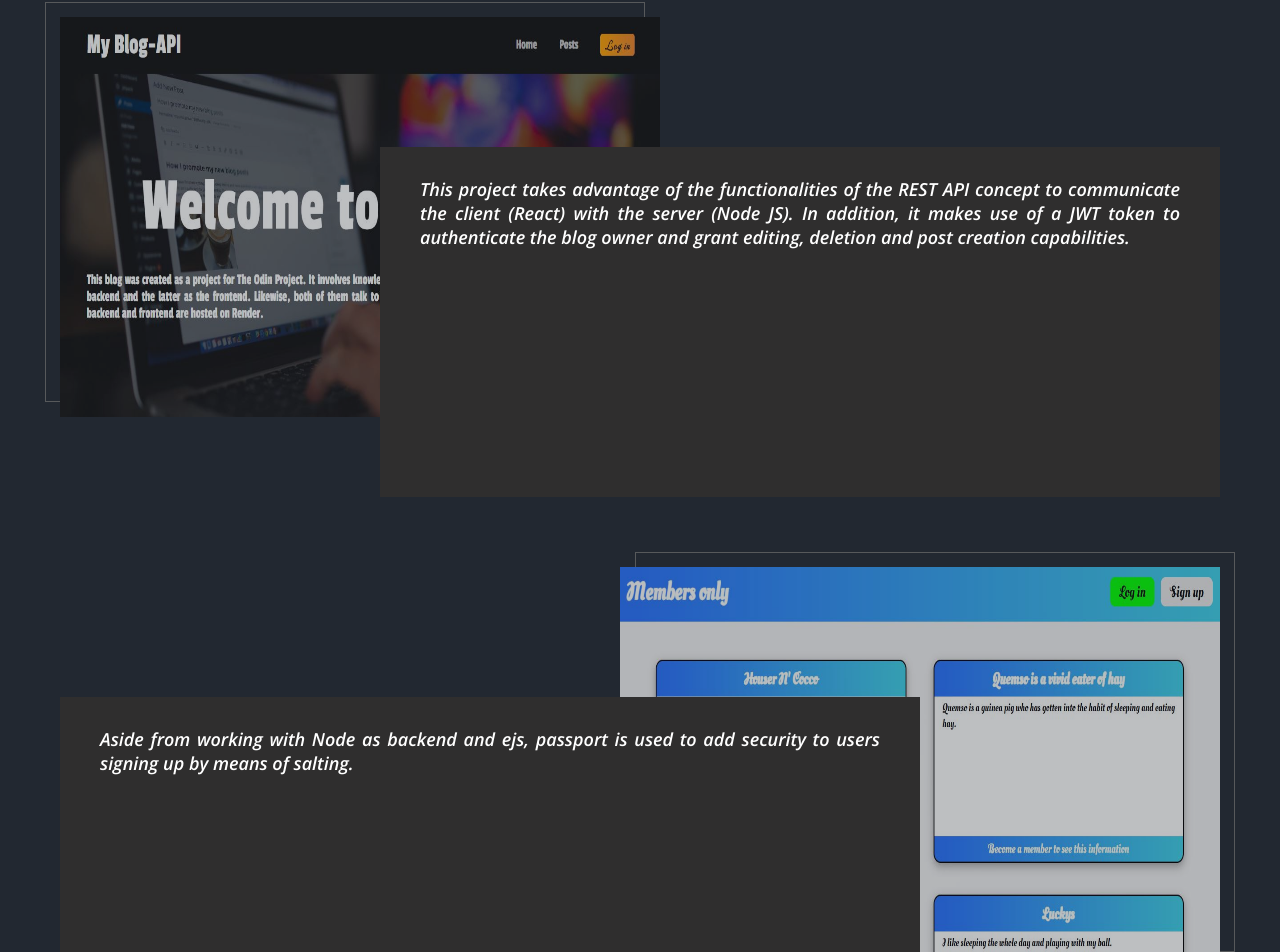
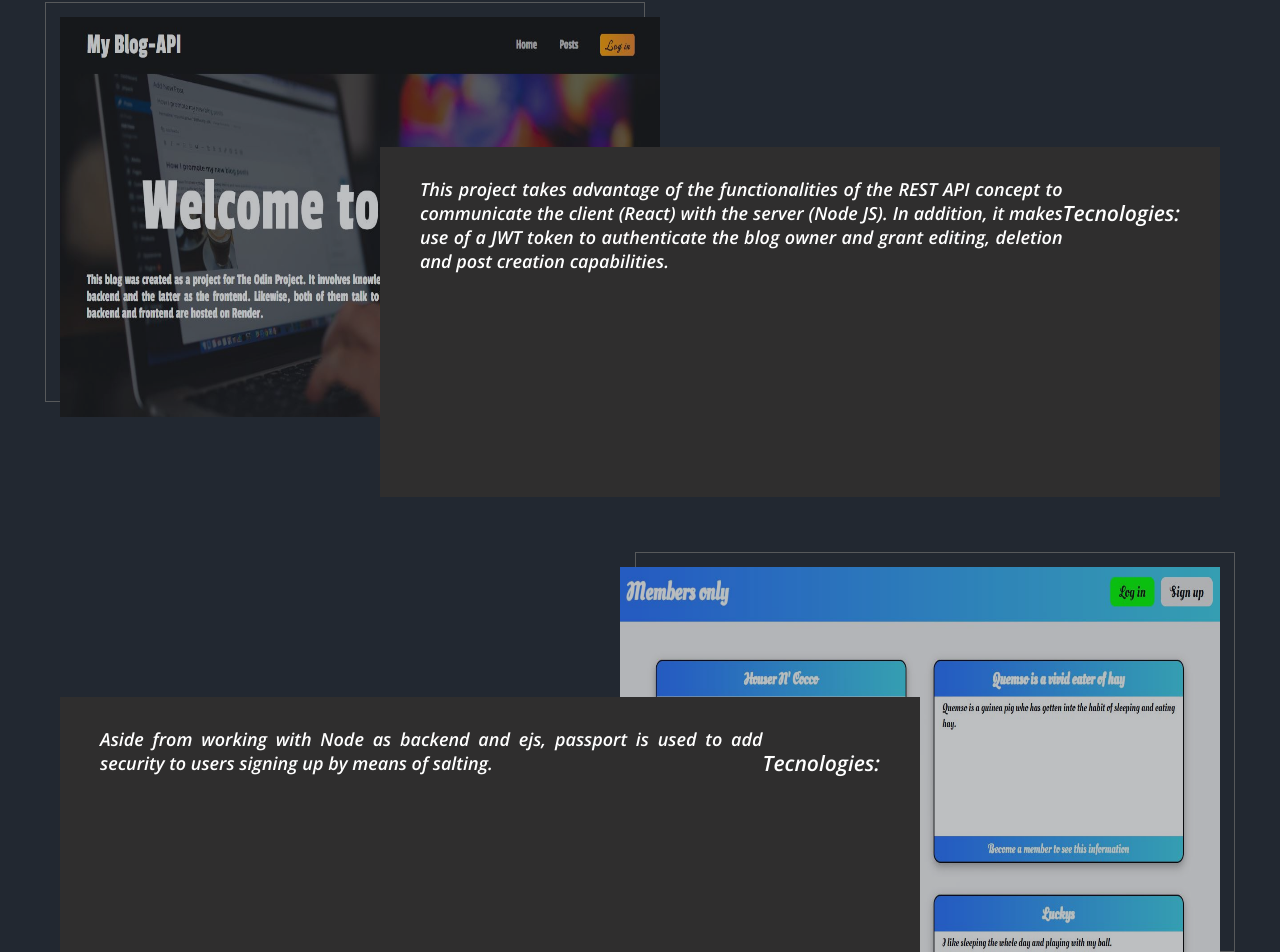
Before and after one commit to Houser97/Portfolio, a React (Create React App) app: page / in a window 1280 px wide. Shown: the part 1493-2445 px from the top of the page. Built offline with nearby package versions, Linux system fonts and the light colour scheme.

Commit message:
Add technology section in description

```diff
--- a/src/components/ProjectCard.js
+++ b/src/components/ProjectCard.js
@@ -12,12 +12,20 @@ const ProjectCard = ({reversed, image, description}) => {
                 </div>
                 <div className='project-description'>
                     {description}
+                    <div className='tecnologies-project'>
+                        <h3>Tecnologies:</h3>
+                        <div className='tecnologies-list'></div>
+                    </div>
                 </div>
             </div>
         :
             <div className='app__project-subcontainer-reversed'>
                 <div className='project-description'>
                     {description}
+                    <div className='tecnologies-project'>
+                        <h3>Tecnologies:</h3>
+                        <div className='tecnologies-list'></div>
+                    </div>
                 </div>
                 <div className='project-img-container-reversed project-img-container-commun'>
                     <span className='project-card-decoration-reversed'></span>
```
